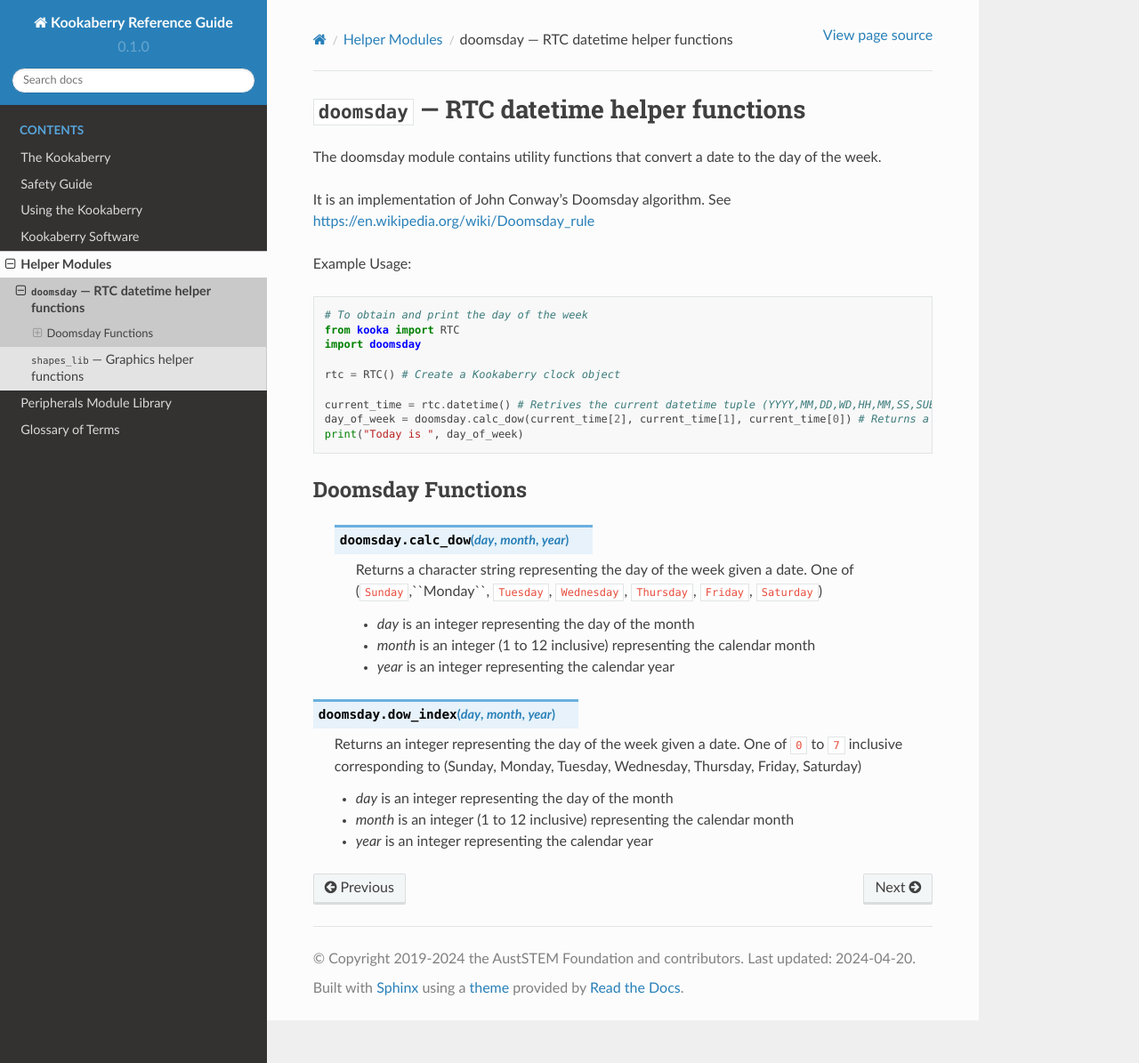
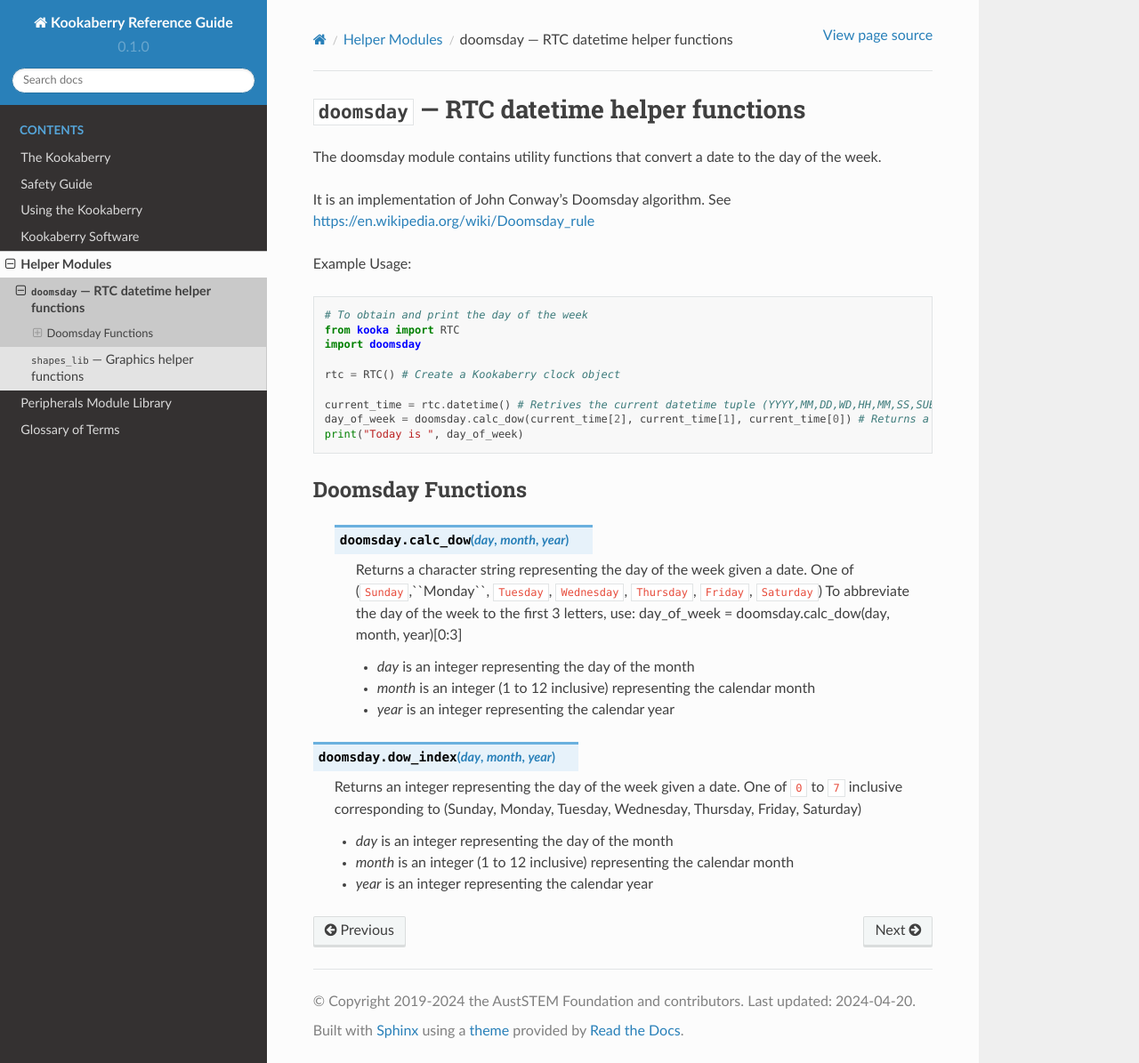
Before and after one commit to TDStrasser/Kookaberry-Reference-Guide, a Sphinx documentation site: the page built from docs/source/doomsday.rst, in a window 1280 px wide and 1195 px high. Shown: the whole window at 89% size. Built offline with Sphinx 7.4.7 and the Read the Docs theme 2.0.0, drawn with Linux system fonts in a browser that asks for light colours.

Commit message:
Technique for abbreviating days of the week.

```diff
--- a/docs/source/doomsday.rst
+++ b/docs/source/doomsday.rst
@@ -32,6 +32,8 @@ Doomsday Functions
 
     Returns a character string representing the day of the week given a date.
     One of (``Sunday``,``Monday``, ``Tuesday``, ``Wednesday``, ``Thursday``, ``Friday``, ``Saturday``)
+    To abbreviate the day of the week to the first 3 letters, use: day_of_week = doomsday.calc_dow(day,  month,  year)[0:3]
+
 
     - *day* is an integer representing the day of the month
     - *month* is an integer (1 to 12 inclusive) representing the calendar month
```
